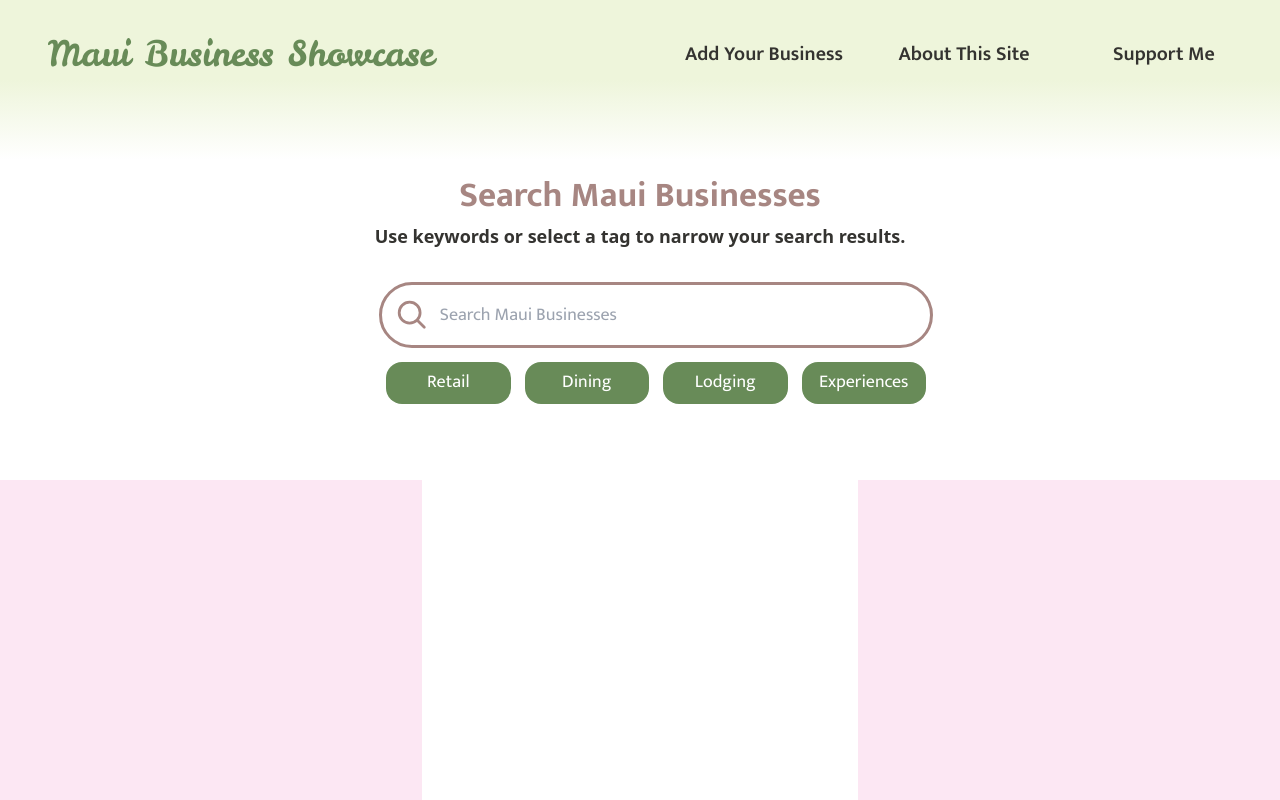
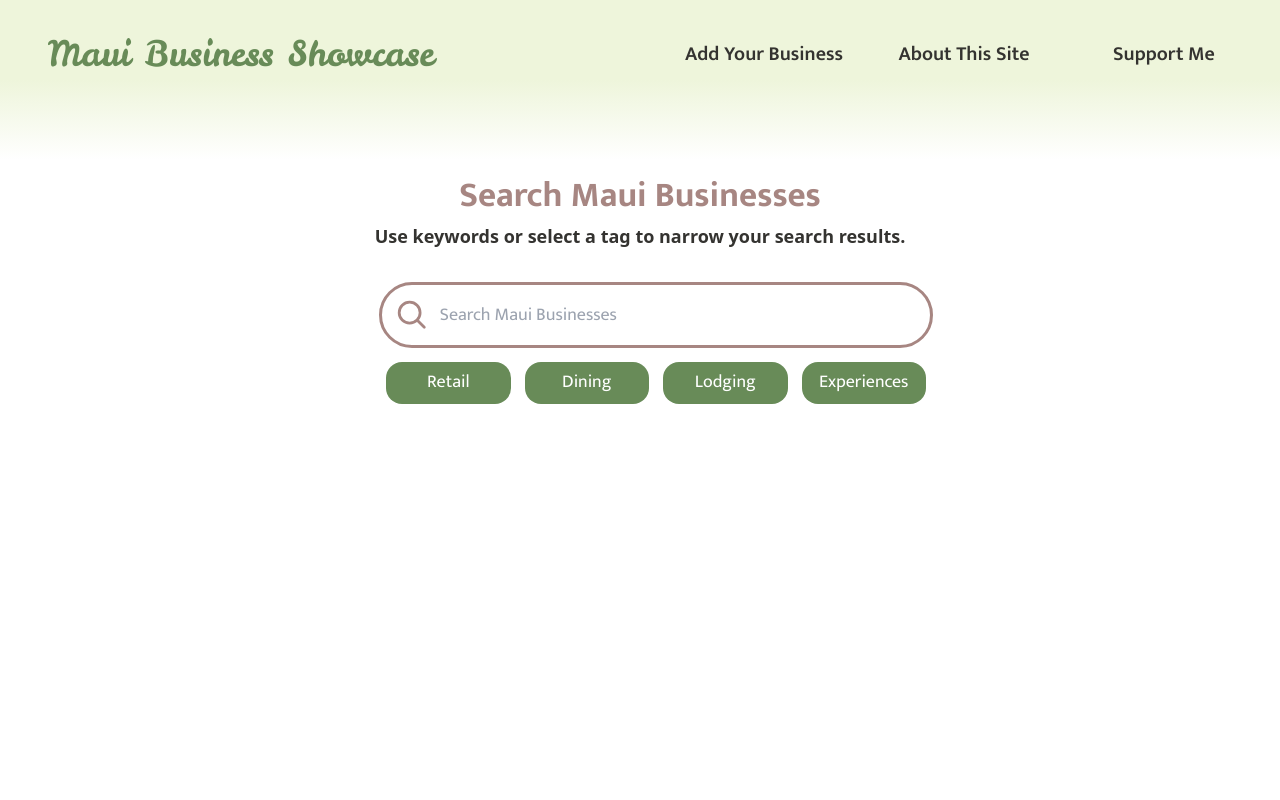
Before and after one commit to Van-x2/MauiSmallBiz, a SvelteKit app in the folder web/: page / in a window 1280 px wide. Built offline with nearby package versions, Linux system fonts and the light colour scheme.

Commit message:
Update main container background color
Change background color of main container to white.

```diff
--- a/web/src/routes/+page.svelte
+++ b/web/src/routes/+page.svelte
@@ -110,7 +110,7 @@
 
 </script>
 
-<div class="w-full h-full flex justify-center flex-col items-center pointer-events-none">
+<div class="w-full h-full flex justify-center flex-col items-center bg-white pointer-events-none">
 
     <div class="-sm:fixed sm:w-[650px] -sm:w-[95%] sm:h-[300px] -sm:h-[110px] flex justify-center items-end top-[70px] -sm:z-20 pointer-events-auto">
 
```
